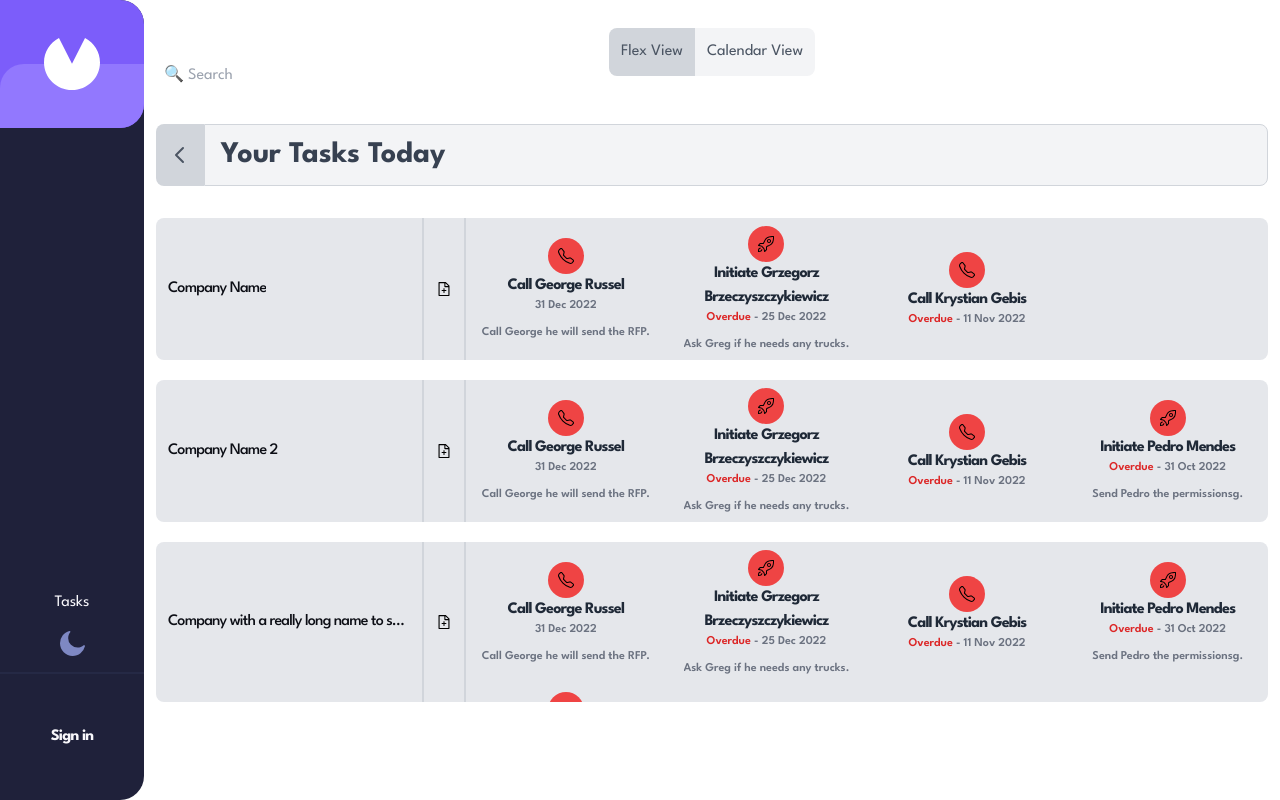
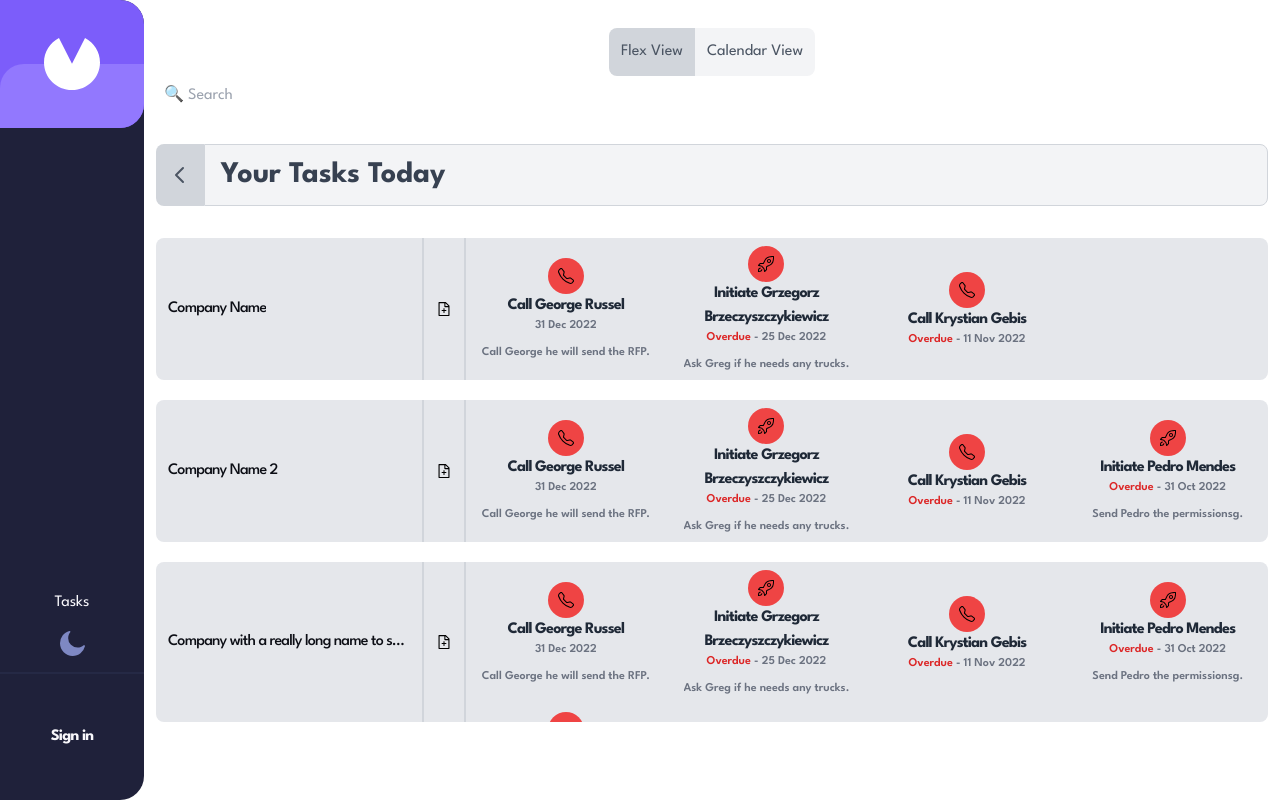
Before and after one commit to SweetSoul/invoice-system, a Next.js app: page /tasks in a window 1280 px wide. Built offline with nearby package versions, Linux system fonts and the light colour scheme; no server answers.

Commit message:
chore: small design improvements

```diff
--- a/components/Tasks/CalendarView/CalendarView.tsx
+++ b/components/Tasks/CalendarView/CalendarView.tsx
@@ -24,7 +24,7 @@ export default function CalendarView({ companies }: Props) {
 
 	return (
 		<>
-			<div className='-mt-5'>
+			<div>
 				<FormProvider {...methods}>
 					<TextInput
 						name='search'
@@ -84,7 +84,7 @@ export default function CalendarView({ companies }: Props) {
 				<div className='flex-shrink-0 flex-grow-0 basis-auto w-3/5 pl-4 grid grid-cols-2 gap-2'>
 					{companies.map((company, index) => (
 						<div className='bg-gray-100 p-2 rounded-lg' key={index}>
-							<Title as='h3' color='text-gray-700 truncate'>
+							<Title as='h2' color='text-gray-700 truncate'>
 								{company}
 							</Title>
 							{tasksData
--- a/components/Tasks/FlexView/FlexView.tsx
+++ b/components/Tasks/FlexView/FlexView.tsx
@@ -11,7 +11,7 @@ export default function FlexView({ companies }: Props) {
 	const methods = useForm();
 	return (
 		<>
-			<div className='-mt-5'>
+			<div>
 				<FormProvider {...methods}>
 					<TextInput
 						name='search'
--- a/components/Tasks/FlexView/TaskRow.tsx
+++ b/components/Tasks/FlexView/TaskRow.tsx
@@ -30,7 +30,7 @@ export default function TaskRow({ company_name, limit }: Props) {
 				</svg>
 			</div>
 			<div>
-				<div className='grid grid-cols-4 w-full max-h-40 overflow-scroll'>
+				<div className='grid grid-cols-4 w-full max-h-40 overflow-y-auto'>
 					{tasksData.slice(0, limit ?? tasksData.length).map((t) => (
 						<div
 							className='w-auto cursor-pointer p-2 hover:bg-gray-600 flex items-center justify-center flex-col text-center group'
```
